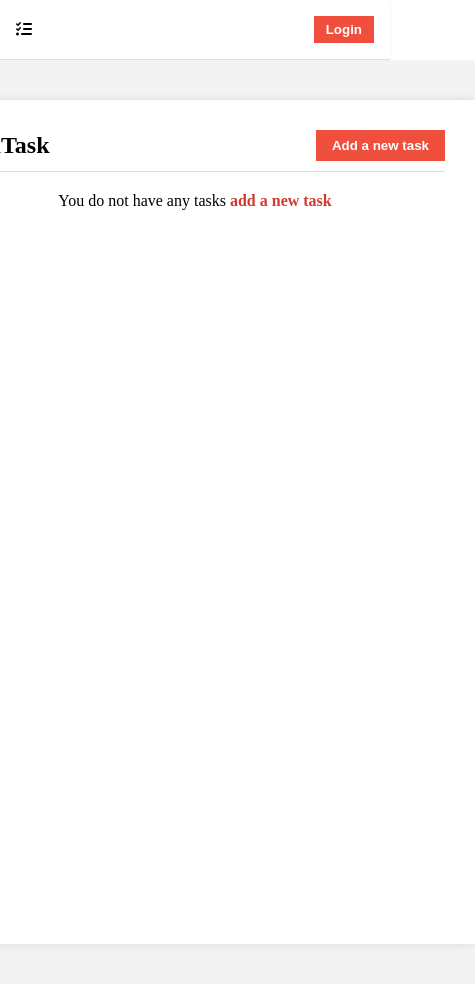
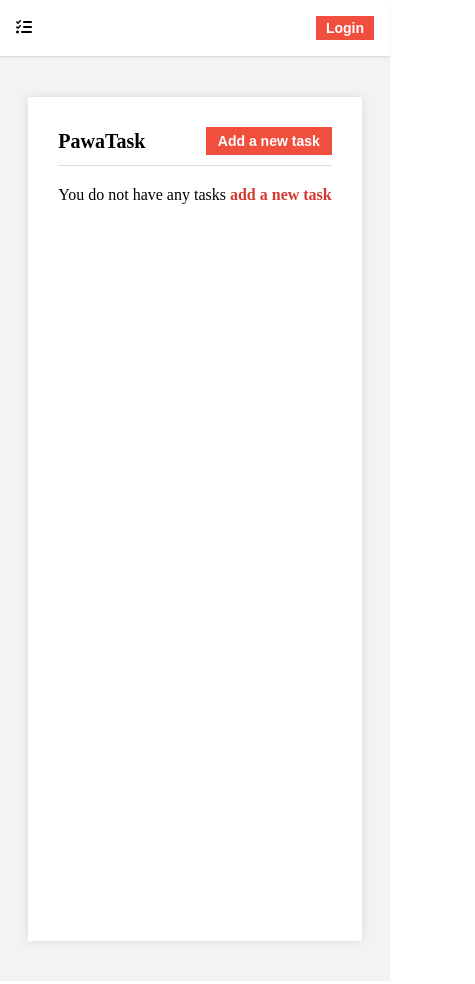
Before and after one commit to astonone/pawa-task, a Vue app in the folder frontend/: page / in a window 390 px wide. Shown: the whole page, 475 px wide, since content can reach past the window. Built offline with nearby package versions, Linux system fonts and the light colour scheme.

Commit message:
ui was made adaptive

```diff
--- a/frontend/src/components/AppHeader.vue
+++ b/frontend/src/components/AppHeader.vue
@@ -41,23 +41,27 @@ export default Vue.extend({
   border-bottom: 1px solid #ddd;
   padding: 16px;
   box-shadow: 0 1px 3px rgba(0, 0, 0, 0.05);
+  position: sticky;
+  top: 0;
+  z-index: 10;
 }
 .header-content {
   display: flex;
+  flex-wrap: wrap;
   justify-content: space-between;
   align-items: center;
+  gap: 10px;
 }
 .auth {
   display: flex;
   align-items: center;
   gap: 10px;
 }
-
 .user-info {
   font-weight: bold;
 }
-
 .auth-btn {
+  white-space: nowrap;
   background-color: #f04f3e;
   color: white;
   border: none;
@@ -66,9 +70,13 @@ export default Vue.extend({
   cursor: pointer;
   border-radius: 0;
 }
-
 .auth-btn:hover {
   background-color: #d33a2f;
 }
-
+@media (max-width: 480px) {
+  .auth-btn {
+    padding: 4px 10px;
+    font-size: 14px;
+  }
+}
 </style>
--- a/frontend/src/components/LoginModal.vue
+++ b/frontend/src/components/LoginModal.vue
@@ -158,8 +158,11 @@ export default Vue.extend({
   background: white;
   padding: 24px;
   border-radius: 4px;
-  width: 400px;
+  width: 100%;
+  max-width: 400px;
   box-shadow: 0 0 16px rgba(0, 0, 0, 0.25);
+  box-sizing: border-box;
+  margin: 0 16px;
 }
 .header {
   display: flex;
--- a/frontend/src/views/TaskView.vue
+++ b/frontend/src/views/TaskView.vue
@@ -28,8 +28,11 @@
 .container {
   background-color: white;
   padding: 30px;
-  width: 500px;
+  width: 100%;
+  max-width: 500px;
   box-shadow: 0 0 10px rgba(0, 0, 0, 0.1);
+  box-sizing: border-box;
+  margin: 0 16px;
 }
 
 .header {
@@ -73,6 +76,22 @@
 .empty-state a:hover {
   text-decoration: underline;
 }
+
+@media (max-width: 480px) {
+  .title {
+    font-size: 20px;
+  }
+
+  .new-task-btn {
+    padding: 6px 12px;
+    font-size: 14px;
+  }
+}
+@media (min-width: 768px) {
+  .container {
+    width: 500px;
+  }
+}
 </style>
 
 <script lang="ts">
```
